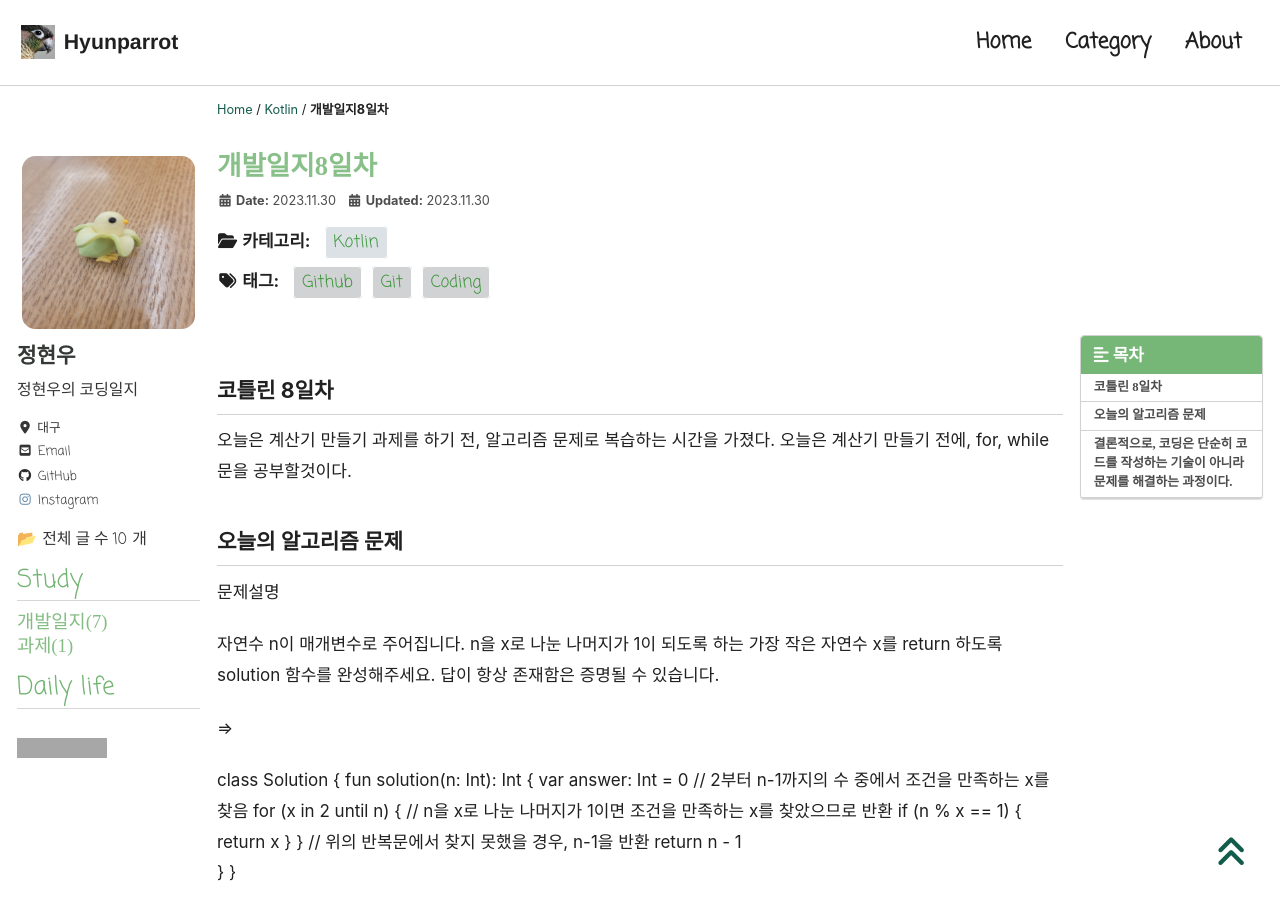
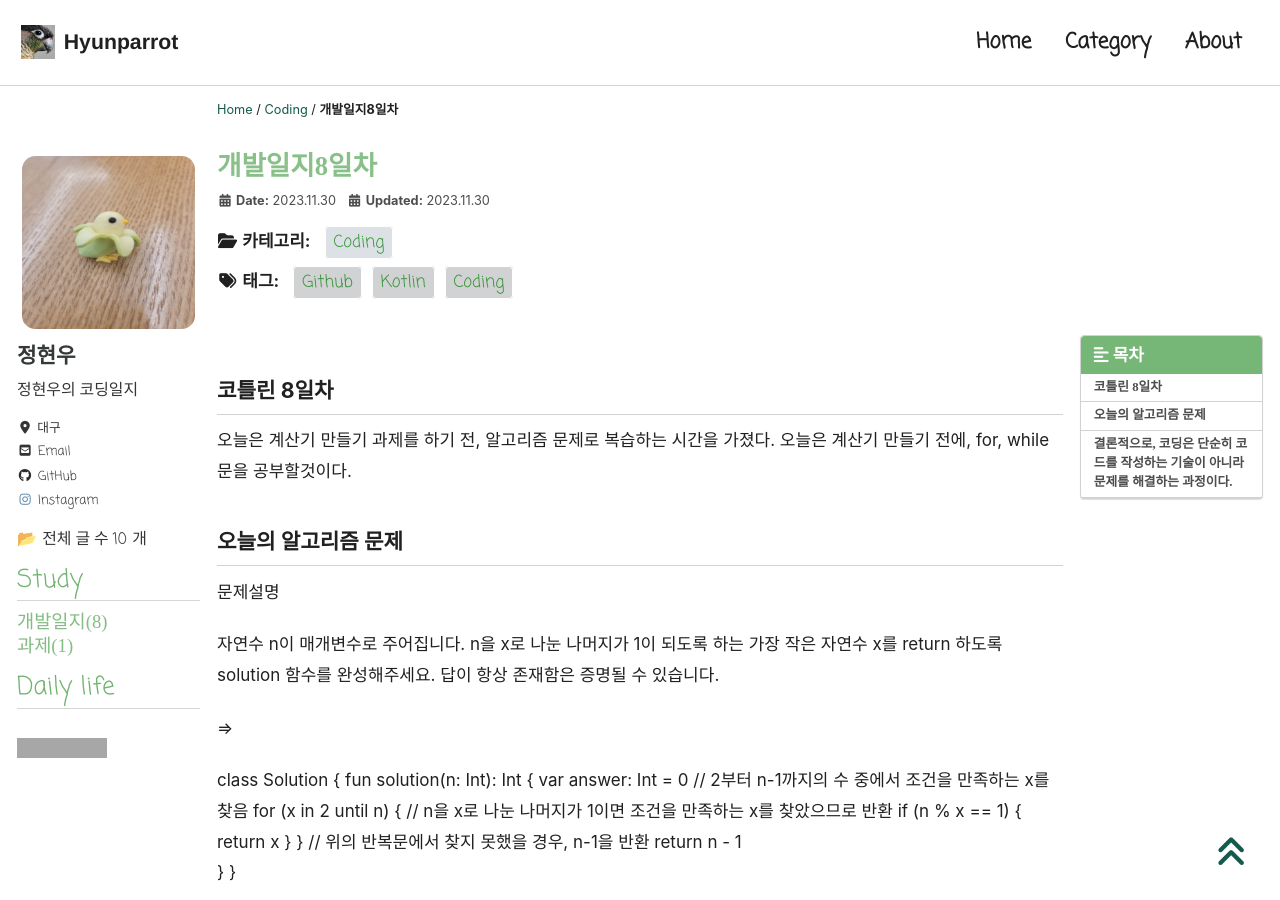
Before and after one commit to hyunparrot/hyunparrot.github.io, a Jekyll site: the page built from _posts/Blog/2023-11-30-kotlin-08.md, in a window 1280 px wide and 900 px high. Built offline with Jekyll 4.4.1, drawn with Linux system fonts in a browser that asks for light colours; cached includes are drawn as plain includes; nearby versions of some CDN libraries; some web fonts are replaced; comment, search, counter and statistics services are not loaded; some of the changed text lies outside the part shown; grey boxes are pictures that could not be loaded.

Commit message:
Update 2023-11-30-kotlin-08.md

```diff
--- a/_posts/Blog/2023-11-30-kotlin-08.md
+++ b/_posts/Blog/2023-11-30-kotlin-08.md
@@ -3,9 +3,9 @@ title:  "개발일지8일차"
 excerpt: "study08"
 
 categories:
-  - Kotlin
+  - Coding
 tags:
-  - [Coding, Git, Github,]
+  - [Coding, Kotlin, Github,]
 
 toc: true
 toc_sticky: true
```
